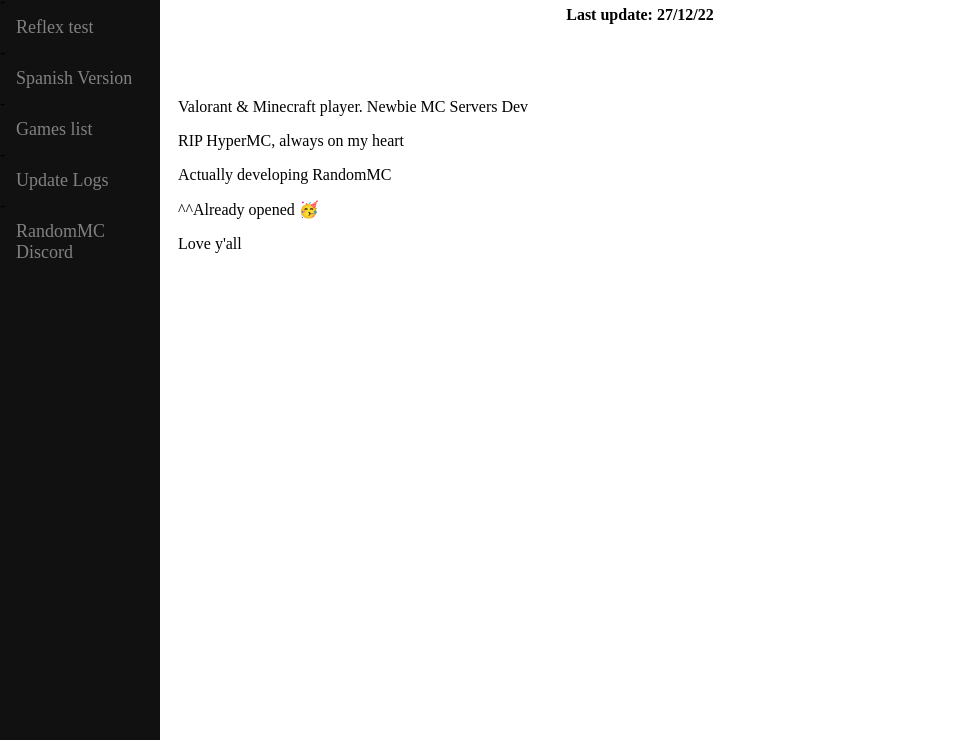
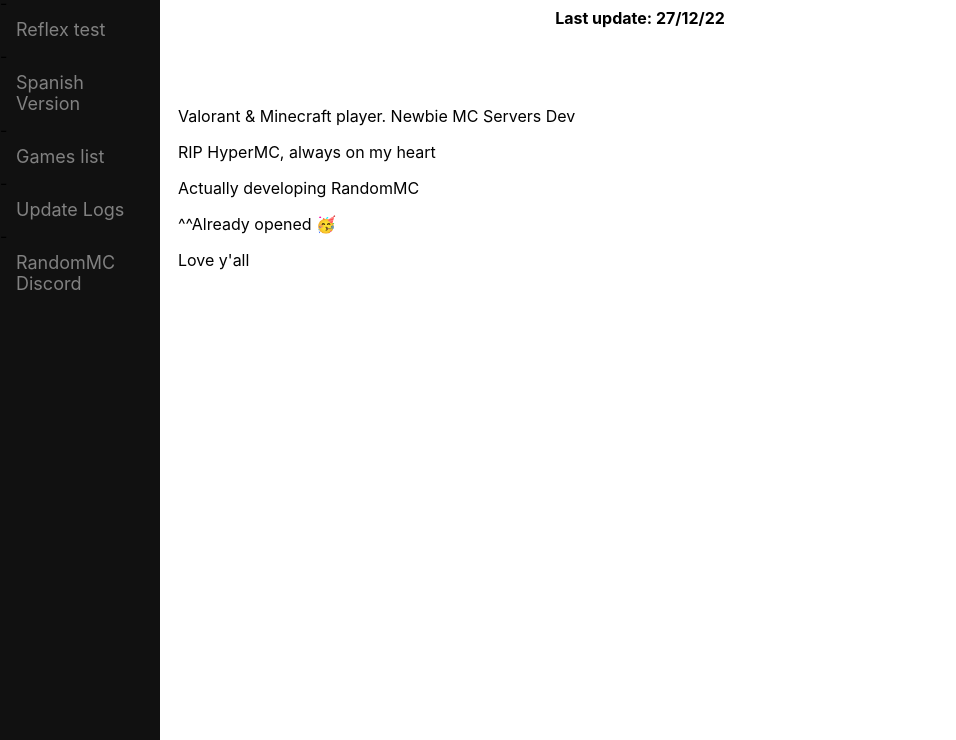
Before and after one commit to alguien-random/alguien-random.github.io, a website: page index.html in a window 1280 px wide. Shown: the part 60-800 px from the top of the page, without its empty margins (0-956 px from the left). Drawn offline with Linux system fonts and the light colour scheme.

Commit message:
New font

```diff
--- a/index.html
+++ b/index.html
@@ -6,7 +6,7 @@
 	<link rel="stylesheet" href="style.css">
 </head>
 
-<body style="background-color:rgb(255, 255, 255); font-family:ginebra; color:rgb(0, 0, 0)">
+<body style="background-color:rgb(255, 255, 255); font-family:-apple-system; color:rgb(0, 0, 0)">
 	<h1 style="text-align:center; ">Alguien Random official website!</h1>
 	<h4 style="text-align:center">Last update: 27/12/22</h4>
 	<h3 style="text-align:center"></h3>
```
